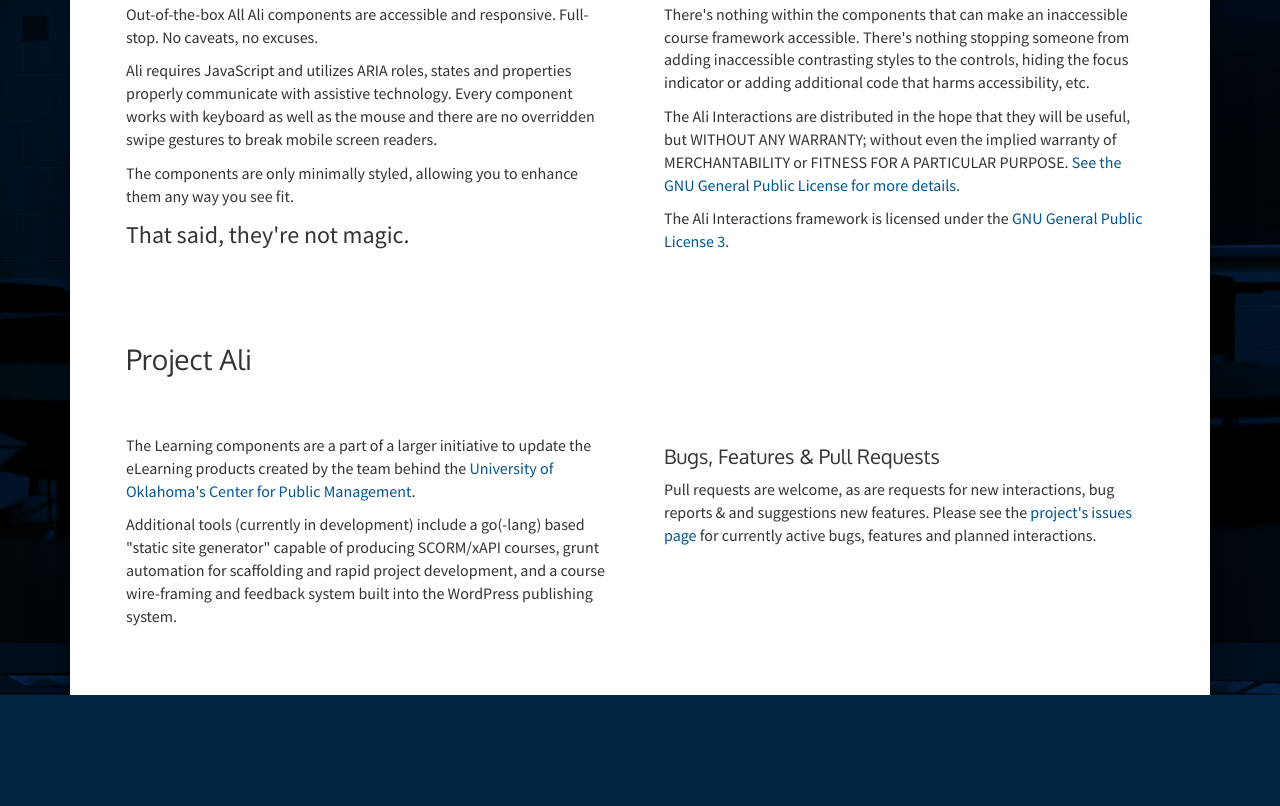
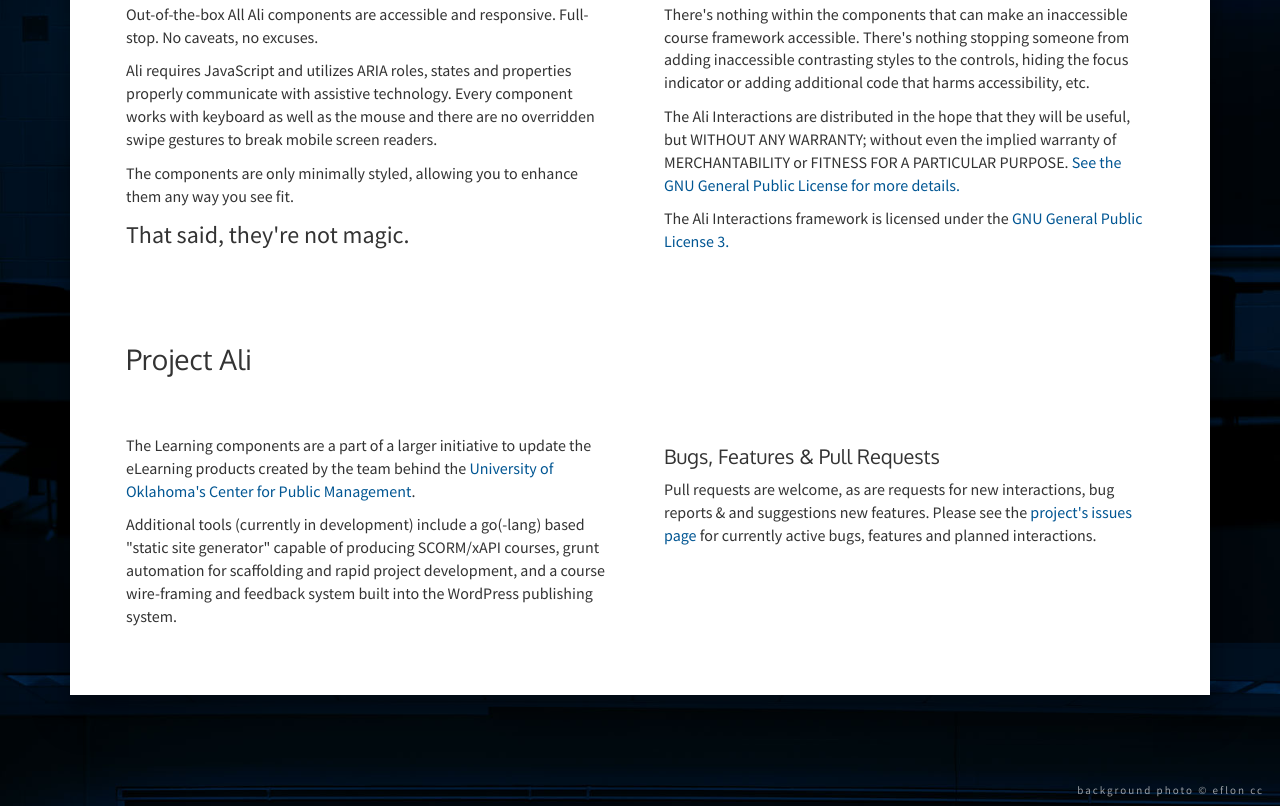
Before and after one commit to aut0poietic/ali, a plain HTML site: page index.html in a window 1280 px wide. Shown: the part 1918-2724 px from the top of the page. Before the commit the page ends 2613 px from the top, so only its background shows below. Drawn offline with nearby package versions, Linux system fonts and the light colour scheme.

Commit message:
QA Ready
all pages updated. Ready for QA.

```diff
--- a/css/_basics.scss
+++ b/css/_basics.scss
@@ -76,3 +76,22 @@
 		content        : "Example";
 	}
 }
+
+.photo-credit {
+	text-align     : right;
+	letter-spacing : 2px;
+	font-size      : 11px;
+	padding        : 8px 16px;
+
+	a {
+		color      : #fff;
+		opacity    : .6;
+		transition : opacity .4s;
+
+		&:focus,
+		&:hover {
+			opacity         : 1;
+			text-decoration : none;
+		}
+	}
+}
--- a/index.html
+++ b/index.html
@@ -190,7 +190,7 @@
 		</section>
 	</article>
 </div>
-
+<div class="photo-credit"><a href="https://www.flickr.com/photos/eflon/" target="_blank">background photo &copy; eflon</a> <a href="https://creativecommons.org/licenses/by/2.0/">cc</a></div>
 <script src="https://code.jquery.com/jquery-2.2.3.min.js" integrity="sha256-a23g1Nt4dtEYOj7bR+vTu7+T8VP13humZFBJNIYoEJo=" crossorigin="anonymous"></script>
 <!--<script src="js/main.js"></script>-->
 </body>
```
Also changed, not shown: accordion.html (+1 -1 lines), answer-set.html (+1 -1 lines), card-carousel.html (+1 -1 lines), card.html (+1 -1 lines), multiple-choice.html (+1 -1 lines), order-items.html (+1 -1 lines), question-card.html (+1 -1 lines), tab-control.html (+1 -1 lines), thinking-question.html (+1 -1 lines), css/main.css.
